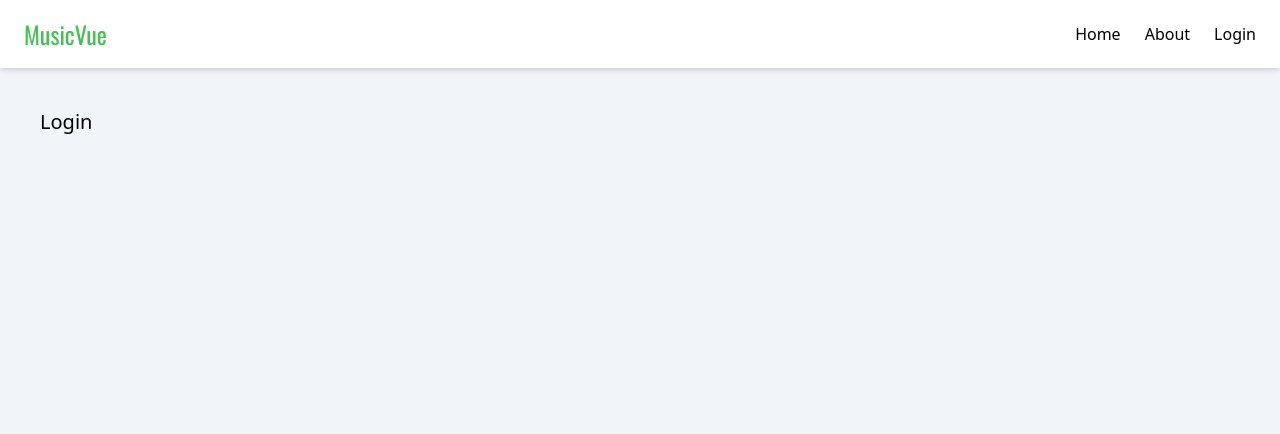
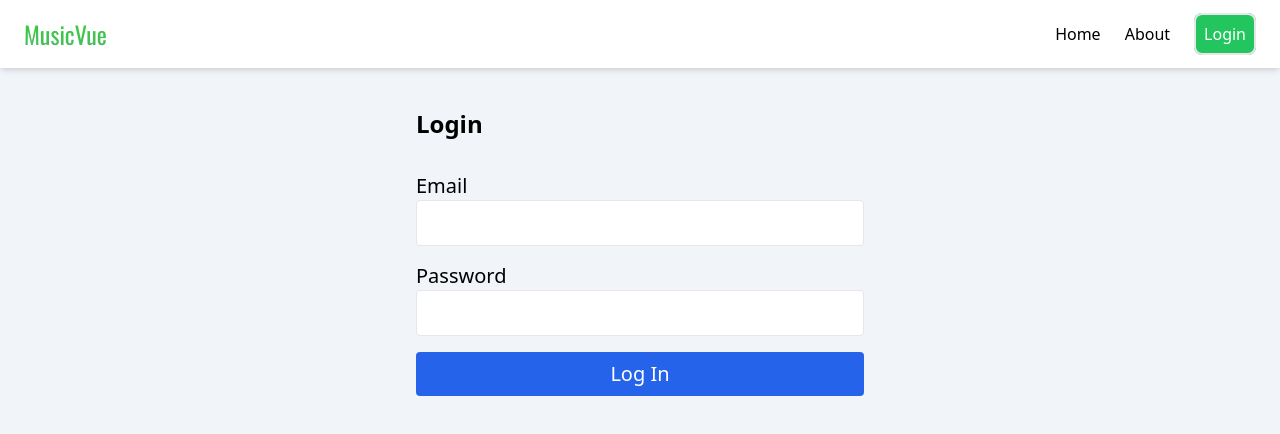
Before and after one commit to LakGillJPN/MusicVue, a Vue app: page /login in a window 1280 px wide. Shown: the top 434 px of the page. Built offline with nearby package versions, Linux system fonts and the light colour scheme; no server answers.

Commit message:
feat: add exchangeToken and authStore

```diff
--- a/package.json
+++ b/package.json
@@ -27,7 +27,7 @@
   "devDependencies": {
     "@tsconfig/node22": "^22.0.0",
     "@types/jsdom": "^21.1.7",
-    "@types/node": "^22.10.10",
+    "@types/node": "^22.14.1",
     "@vitejs/plugin-vue": "^5.2.1",
     "@vitejs/plugin-vue-jsx": "^4.1.1",
     "@vitest/eslint-plugin": "1.1.20",
--- /dev/null
+++ b/src/api/exchangeToken.ts
@@ -0,0 +1,38 @@
+import axios from 'axios'
+import { Buffer } from 'buffer';
+
+const domain = import.meta.env.VITE_AWS_DOMAIN
+const clientId = import.meta.env.VITE_AWS_CLIENT_ID
+const redirectUri = import.meta.env.VITE_AWS_REDIRECT_URI
+const clientSecret = import.meta.env.VITE_AWS_CLIENT_SECRET
+const basicAuth = Buffer.from(`${clientId}:${clientSecret}`).toString('base64');
+
+export const exchangeCodeForToken = async (code: string) => {
+  const body = new URLSearchParams()
+  body.append('grant_type', 'authorization_code')
+  body.append('client_id', clientId)
+  body.append('code', code)
+  body.append('redirect_uri', redirectUri)
+
+  try {
+    const response = await axios.post(
+      `${domain}/oauth2/token`,
+      body.toString(),
+      {
+        headers: {
+          'Content-Type': 'application/x-www-form-urlencoded',
+          Authorization: `Basic ${basicAuth}`,
+        },
+      }
+    )
+    console.log("RESPONSE", response.data)
+    return response.data
+  } catch (error: unknown) {
+    if (axios.isAxiosError(error)) {
+      console.error('Token exchange failed:', error.response?.data || error.message)
+    } else {
+      console.error('Token exchange failed:', error)
+    }
+    throw error
+  }
+}
--- a/src/components/MainHeader.vue
+++ b/src/components/MainHeader.vue
@@ -1,4 +1,50 @@
 <script setup lang="ts">
+import { onMounted, ref } from 'vue'
+import { exchangeCodeForToken } from '../api/exchangeToken'
+import { useAuthStore } from '../stores/authStore'
+
+const auth = useAuthStore()
+const showDropdown = ref(false)
+
+const getCodeFromUrl = (): string | null => {
+  const params = new URLSearchParams(window.location.search)
+  if (!params.has('code')) {
+    return null
+  }
+  return params.get('code')
+}
+
+const logout = () => {
+  auth.logout()
+  window.location.reload()
+}
+
+const redirectToLogin = () => {
+  const domain = import.meta.env.VITE_AWS_DOMAIN
+  const clientId = import.meta.env.VITE_AWS_CLIENT_ID
+  const redirectUri = import.meta.env.VITE_AWS_REDIRECT_URI
+  const loginUrl = `${domain}/login?response_type=code&client_id=${clientId}&redirect_uri=${encodeURIComponent(redirectUri)}`
+  window.location.href = loginUrl
+}
+
+onMounted(() => {
+  const code = getCodeFromUrl()
+
+  if (code) {
+    exchangeCodeForToken(code)
+      .then((data: { id_token: string }) => {
+        const idToken = data.id_token
+        const payload = JSON.parse(atob(idToken.split('.')[1]))
+        console.log('Username:', payload['cognito:username'])
+        auth.setUser(payload['cognito:username'], idToken)
+        // Clean the URL
+        window.history.replaceState({}, document.title, window.location.pathname)
+      })
+      .catch((err: Error) => {
+        console.error('Error exchanging code for token', err)
+      })
+  }
+})
 </script>
 
 <template>
@@ -9,7 +55,38 @@
         <ul class="flex space-x-6">
           <li><a href="/" class="hover:text-gray-300">Home</a></li>
           <li><a href="/about" class="hover:text-gray-300">About</a></li>
-          <li><a href="/login" class="hover:text-gray-300">Login</a></li>
+          <li v-if="auth.username" class="relative">
+            <a
+              @click="showDropdown = !showDropdown"
+              class="hover:bg-green-600 border-2 bg-green-500 p-2 rounded-lg text-white"
+            >
+              {{ auth.username }}
+          </a>
+            <ul
+              v-if="showDropdown"
+              class="absolute right-0 w-32 bg-white border rounded shadow-lg z-10"
+            >
+              <li>
+                <a
+                  href="#"
+                  @click.prevent="logout"
+                  class="block px-4 py-2 hover:bg-gray-200 text-black"
+                >
+                  Logout
+                </a>
+              </li>
+            </ul>
+          </li>
+
+          <li v-else>
+            <a
+              href="#"
+              @click.prevent="redirectToLogin"
+              class="hover:bg-green-600 border-2 bg-green-500 p-2 rounded-lg text-white"
+            >
+              Login
+            </a>
+          </li>
         </ul>
       </nav>
     </div>
--- a/src/main.ts
+++ b/src/main.ts
@@ -3,7 +3,7 @@ import './index.css'
 
 import { createApp } from 'vue'
 import { createPinia } from 'pinia'
-//import piniaPluginPersistedstate from 'pinia-plugin-persistedstate'
+import piniaPluginPersistedstate from 'pinia-plugin-persistedstate'
 
 import App from './App.vue'
 import router from './router'
@@ -11,7 +11,7 @@ import { useSearchStore } from './stores/searchStore'
 
 const app = createApp(App)
 const pinia = createPinia()
-//pinia.use(piniaPluginPersistedstate)
+pinia.use(piniaPluginPersistedstate)
 
 
 app.use(pinia)
--- /dev/null
+++ b/src/stores/authStore.ts
@@ -0,0 +1,19 @@
+import { defineStore } from 'pinia'
+
+export const useAuthStore = defineStore('auth', {
+  state: () => ({
+    username: null as string | null,
+    idToken: null as string | null
+  }),
+  actions: {
+    setUser(username: string, token: string) {
+      this.username = username
+      this.idToken = token
+    },
+    logout() {
+      this.username = null
+      this.idToken = null
+    }
+  },
+  persist: true
+})
--- a/src/views/LoginView.vue
+++ b/src/views/LoginView.vue
@@ -1,34 +1,58 @@
 <template lang="">
-    <div class="flex flex-col gap-8 text-xl m-10">
-      Login
-      <div v-if="message">{{ message }}</div>
-    </div>
-  </template>
+  <div class="flex flex-col gap-8 text-xl m-10 max-w-md mx-auto">
+    <h1 class="text-2xl font-bold">Login</h1>
 
-  <script lang="ts">
-  import axios from 'axios';
+    <div v-if="message" class="text-red-500">{{ message }}</div>
 
-  export default {
-    data() {
-      return {
-        message: '',
-      };
-    },
-    mounted() {
-      this.fetchMessage();
-    },
-    methods: {
-      async fetchMessage() {
-        try {
-          const response = await axios.get('http://localhost/php-project/api/test.php');
-          this.message = response.data.message;
-        } catch (error) {
-          console.error('Error fetching message:', error);
-        }
-      },
-    },
-  };
-  </script>
+    <form @submit.prevent="handleLogin" class="flex flex-col gap-4">
+      <label class="flex flex-col">
+        Email
+        <input
+          type="email"
+          v-model="email"
+          class="border p-2 rounded"
+          required
+        />
+      </label>
 
-  <style lang="">
-  </style>
+      <label class="flex flex-col">
+        Password
+        <input
+          type="password"
+          v-model="password"
+          class="border p-2 rounded"
+          required
+        />
+      </label>
+
+      <button
+        type="submit"
+        class="bg-blue-600 text-white py-2 rounded hover:bg-blue-700 transition"
+      >
+        Log In
+      </button>
+    </form>
+  </div>
+</template>
+
+<script setup lang0>
+import { ref } from 'vue'
+
+const email = ref('')
+const password = ref('')
+const message = ref('')
+
+const handleLogin = () => {
+  if (email.value === '' || password.value === '') {
+    message.value = 'Please fill in all fields.'
+    return
+  }
+
+  // Fake login logic for now
+  if (email.value === 'test@example.com' && password.value === 'password') {
+    message.value = 'Login successful!'
+  } else {
+    message.value = 'Invalid credentials.'
+  }
+}
+</script>
```
Also changed, not shown: 1 other file (tests, documents, lock files or other folders).
